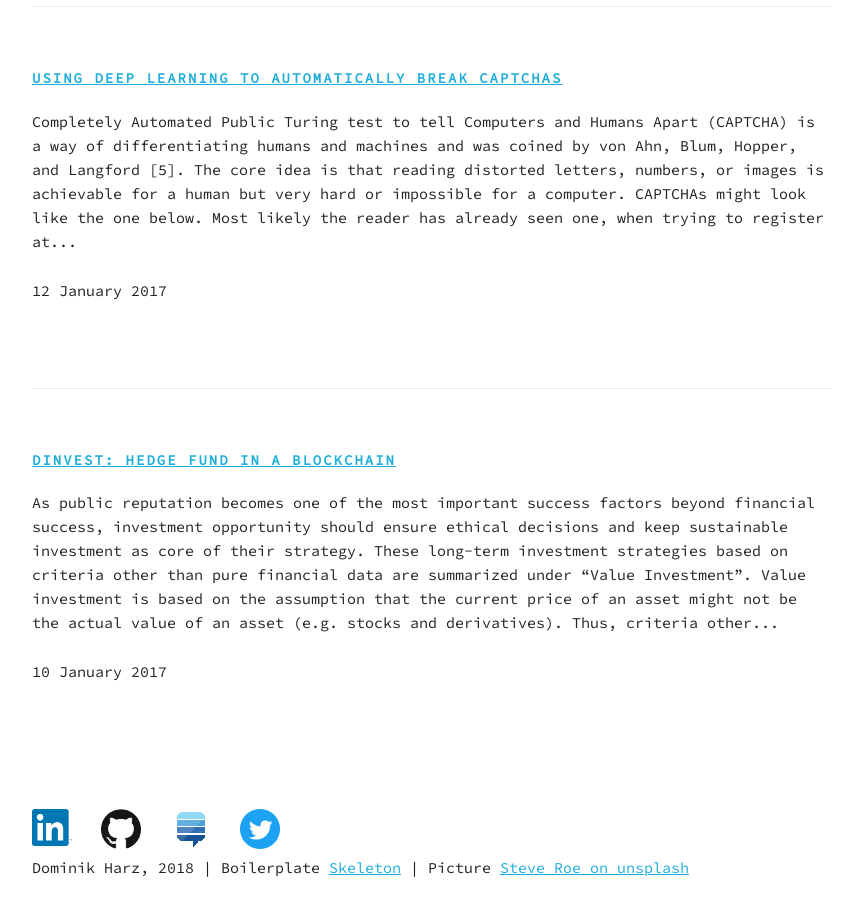
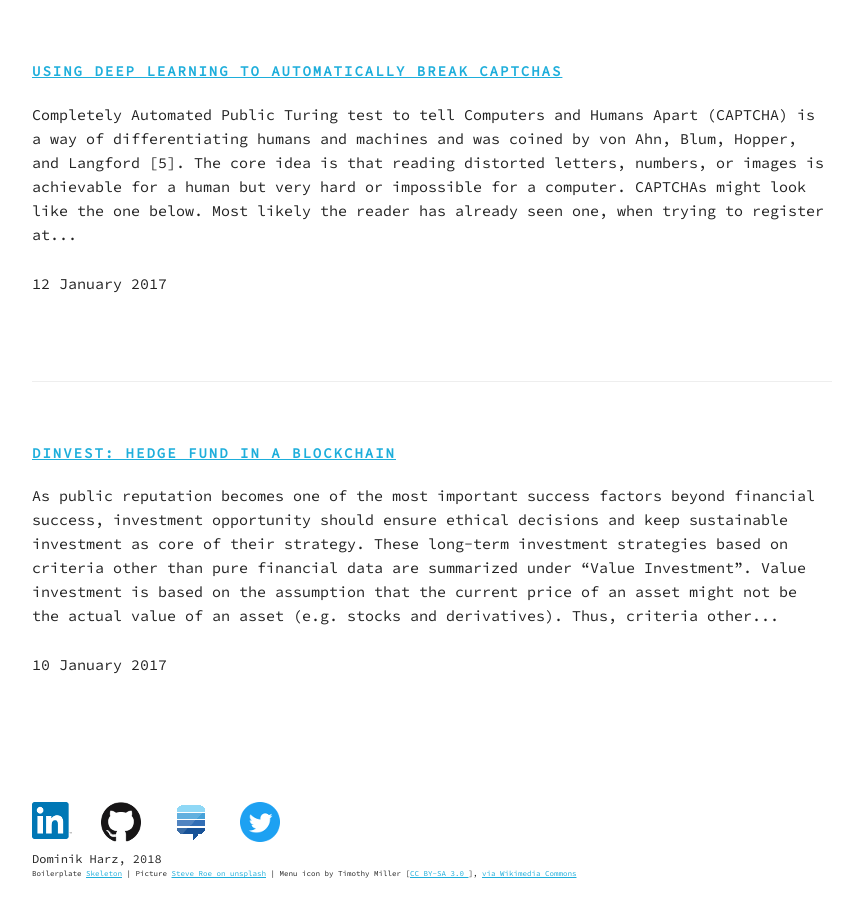
Before and after one commit to nud3l/nud3l.github.io, a Jekyll site: the page built from index.html, in a window 1280 px wide and 900 px high, scrolled down 1452 px. Shown: the whole window, without its empty margins (208-1071 px from the left). Built offline with Jekyll 4.4.1, drawn with Linux system fonts in a browser that asks for light colours; nearby versions of some CDN libraries; some of the changed text lies outside the part shown.

Commit message:
Include ids

```diff
--- a/_includes/footer.html
+++ b/_includes/footer.html
@@ -1,4 +1,4 @@
-<div class="section container">
+<div class="section container" id="footer">
     <div class="docs-container">
         <div class="row">
             <div class="one column">
@@ -22,10 +22,13 @@
                     </a>
                 </div>
             </div>
-        <div class="row">
-            Dominik Harz, 2018 |
+        <div class="row" style="font-size: 80%">
+            Dominik Harz, 2018
+        </div>
+        <div class="row" style="font-size: 50%">
             Boilerplate <a href="http://getskeleton.com/" target="_blank">Skeleton</a> |
-            Picture <a href="https://unsplash.com/@steveroe_" target="_blank">Steve Roe on unsplash</span></a>
+            Picture <a href="https://unsplash.com/@steveroe_" target="_blank">Steve Roe on unsplash</span></a> |
+            Menu icon by Timothy Miller [<a href="https://creativecommons.org/licenses/by-sa/3.0">CC BY-SA 3.0 </a>], <a href="https://commons.wikimedia.org/wiki/File:Hamburger_icon.svg">via Wikimedia Commons</a>
         </div>
     </div>
 </div>
--- a/_includes/header.html
+++ b/_includes/header.html
@@ -1,31 +1,5 @@
-<div class="section background">
+<div class="section background" id="header">
   <section class="header">
     <h2>Endeavours in Distributed Ledger Technologies</h2>
   </section>
 </div>
-
-<div class="section container">
-  <div class="navbar-spacer">
-    <nav class="navbar">
-      <div class="container">
-        <ul class="navbar-list">
-          <li class="navbar-item">
-            <a class="navbar-link" href="{{ site.url }}/index.html">Blog</a>
-          </li>
-          <li class="navbar-item">
-            <a class="navbar-link" href="{{ site.url }}/projects.html">Projects</a>
-          </li>
-          <li class="navbar-item">
-            <a class="navbar-link" href="{{ site.url }}/publications.html">Publications</a>
-          </li>
-          <li class="navbar-item">
-            <a class="navbar-link" href="{{ site.url }}/about.html">About</a>
-          </li>
-          <li class="navbar-item">
-            <a class="navbar-link" href="{{ site.url }}/contact.html">Contact</a>
-          </li>
-        </ul>
-      </div>
-    </nav>
-  </div>
-</div>
--- a/_layouts/default.html
+++ b/_layouts/default.html
@@ -24,8 +24,8 @@
 
 	<!-- Scripts
   –––––––––––––––––––––––––––––––––––––––––––––––––– -->
-  	<script async src="https://ajax.googleapis.com/ajax/libs/jquery/2.1.1/jquery.min.js"></script>
-	<script async src="{{ site.url }}/assets/js/site.js"></script>
+  	<script src="https://ajax.googleapis.com/ajax/libs/jquery/2.1.1/jquery.min.js"></script>
+	<script src="{{ site.url }}/assets/js/site.js"></script>
 
 	<!-- Favicon
 	–––––––––––––––––––––––––––––––––––––––––––––––––– -->
@@ -39,12 +39,17 @@
 		<!-- Header -->
 		{% include header.html %}
 
+
+		<!-- Navbar -->
+		{% include navbar.html %}
+
 		<!-- {{ site.url }}/Main -->
-		<div class="section container">
+		<div class="section container" id="content">
 			{{ content }}
 		</div>
 
 		<!-- Footer -->
 		{% include footer.html %}
+
 	</body>
 </html>
```
Lines whose indentation alone changed are shown as unchanged.
